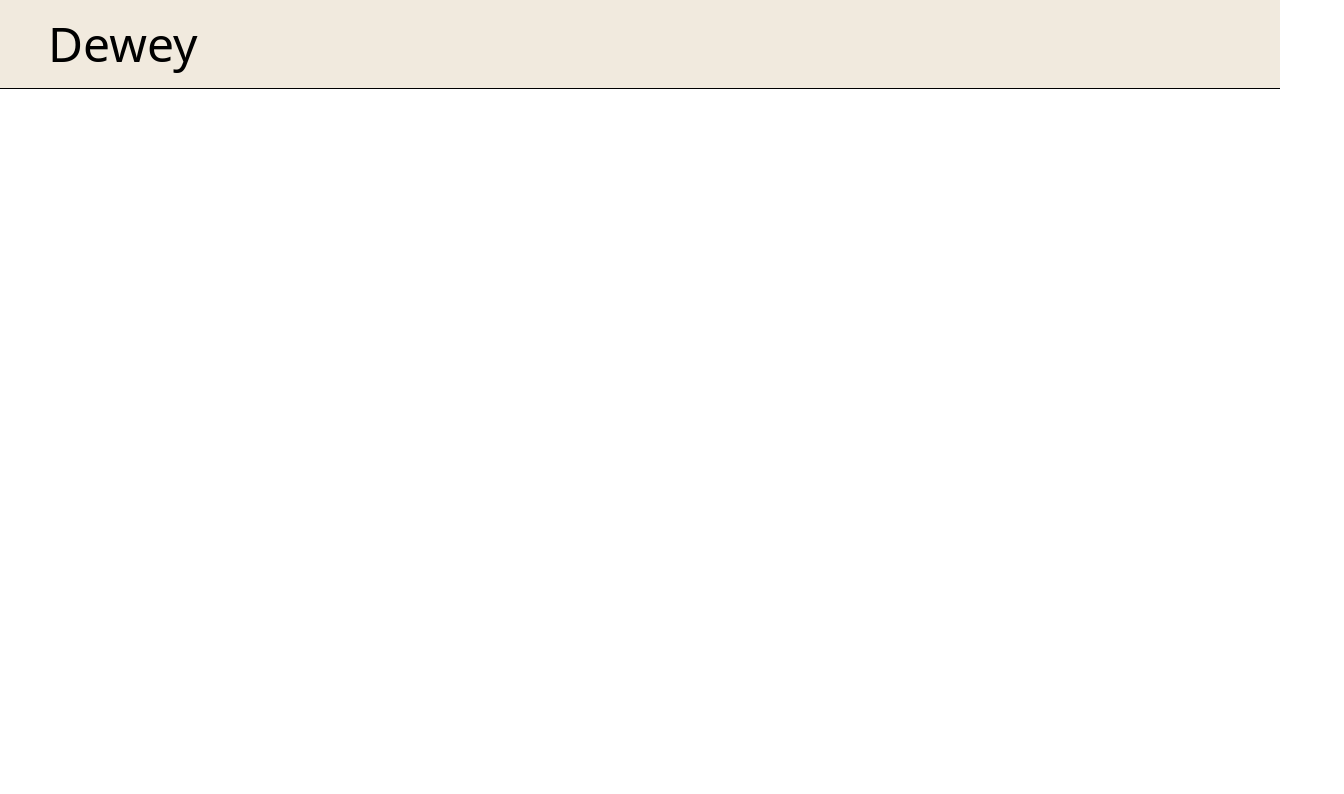
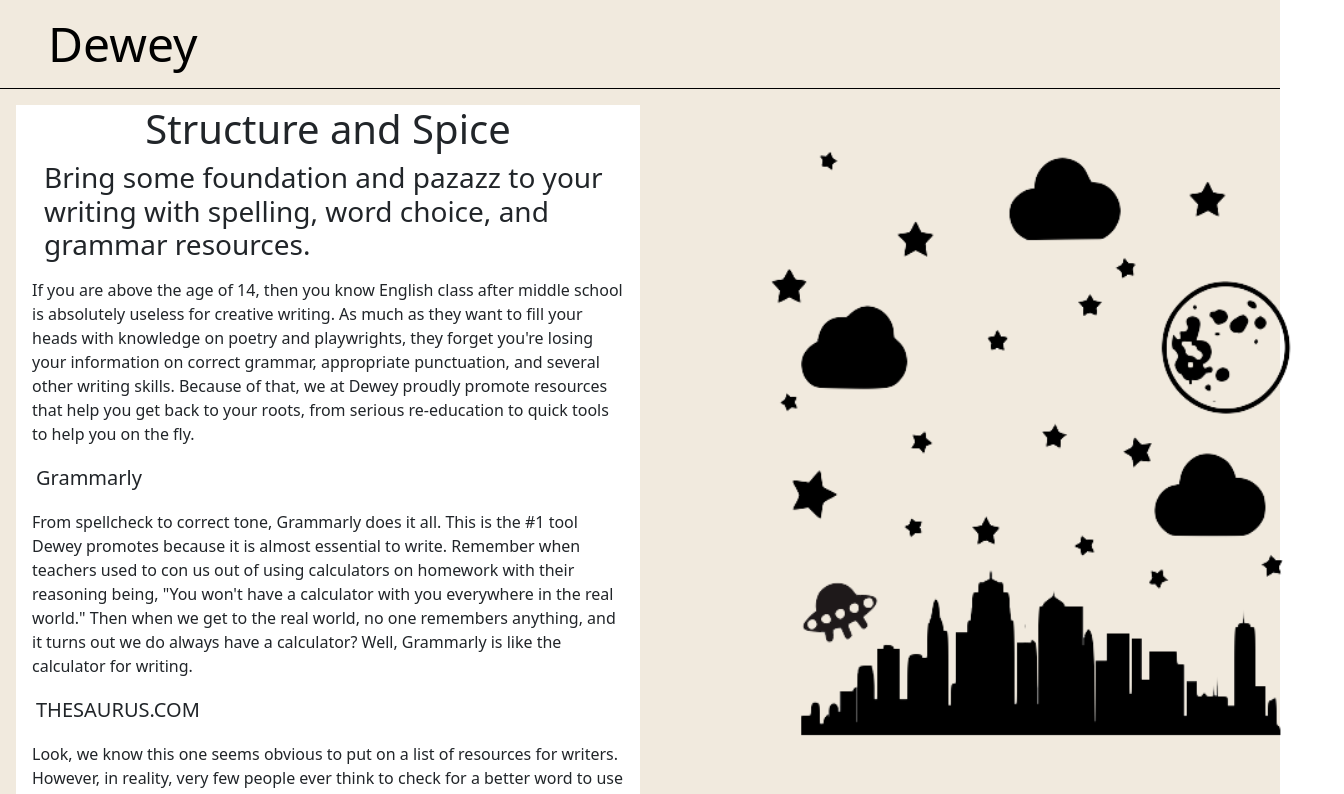
Before and after one commit to MitchA29/CapstoneFrontend, a React (Create React App) app: page /resources in a window 1280 px wide. Before the commit this address had no page. Shown: the top 794 px of the page, 1344 px wide, since content can reach past the window. Built offline with nearby package versions, Linux system fonts and the light colour scheme.

Commit message:
Created resources component.

```diff
--- a/src/components/App.jsx
+++ b/src/components/App.jsx
@@ -13,6 +13,7 @@ import BookClubs from "./BookClubs/BookClubs"
 import Upload from "./Upload/Upload";
 import LogoutUser from "./Logout/Logout";
 import CreateClub from "./CreateClub/CreateClub";
+import Resources from "./Resources/Resources";
 
 
 class App extends Component {
@@ -41,6 +42,7 @@ class App extends Component {
                         <Route path="/" element={<LandingPage/>} />
                         <Route path="/signup" exact element={<SignUp/>} />
                         <Route path="/login" exact element={<LogIn/>} />
+                        <Route path="/resources" exact element={<Resources/>} />
                         <Route path="/profile" exact element={<Profile/>} />
                         <Route path="/explore" element={<Explore/>} />
                         <Route path="/bookclubs" element={<BookClubs/>} />
--- a/src/components/BookClubs/BookClubs.css
+++ b/src/components/BookClubs/BookClubs.css
@@ -12,3 +12,17 @@
     margin-left: 1rem;
     margin-right: 1em;
 }
+
+.joinButton {
+    background-color: rgb(20, 118, 199);
+    color: white;
+    border: none;
+    margin-right: 5%;
+    margin-bottom: 5%;
+    padding: 10px;
+    border-radius: 5px 5px;
+    width: 15em;
+    height: 3em;
+    text-decoration: none;
+    text-align: center;
+}
--- a/src/components/BookClubs/BookClubs.jsx
+++ b/src/components/BookClubs/BookClubs.jsx
@@ -17,23 +17,23 @@ function BookClubs(){
 
     return(
         <div className="bookClubsParent">
-            <container>
+            <Container>
                 <Row>
                 {Clubs.map((getClubs)=>
                 <Col xs="4">
             <Card className="clubCard">
                 <Card.Body>
                     <h4 className="card-title">{getClubs.clubName}</h4>
-                    <h5 className="random">ringleader: {getClubs.clubCreator}</h5>
+                    <h5 className="random">ringleader: {getClubs.clubCreator.username}</h5>
                     <h5 className="random">book of the week: {getClubs.clubBook}</h5>
                     <p className= "card-text">{getClubs.clubDescription}</p>
-                    <a href="#" className="btn btn-primary">Join</a>
+                    <a href="#" className="joinButton">Join</a>
                 </Card.Body>
             </Card>
             </Col>
             )}
                 </Row>
-            </container>
+            </Container>
         </div>
     )
 }
--- a/src/components/NavBar/NavBar.css
+++ b/src/components/NavBar/NavBar.css
@@ -20,7 +20,7 @@
 
 .nav-links {
     display: grid;
-    grid-template-columns: repeat(5, auto);
+    grid-template-columns: repeat(6, auto);
     grid-gap: 20px;
     list-style: none;
     padding-top: 10px;
--- a/src/components/NavBar/NavBar.jsx
+++ b/src/components/NavBar/NavBar.jsx
@@ -27,6 +27,11 @@ const NavBar = ({ user }) => {
                             </NavLink>
                         </li>
                         <li className="nav-item">
+                            <NavLink to="/resources" className="nav-link" >
+                                Resources
+                            </NavLink>
+                        </li>
+                        <li className="nav-item">
                             <NavLink to="/explore" className="nav-link" >
                                 Explore
                             </NavLink>
--- a/src/components/Profile/Profile.css
+++ b/src/components/Profile/Profile.css
@@ -8,6 +8,7 @@
     margin-top: 1em;
     margin-left: 1em;
     border-bottom: solid 1px black;
+    width: 100%;
 }
 
 .uploadButtonProfile {
@@ -21,7 +22,6 @@
     text-decoration: none;
     text-align: center;
     margin-left: .5em;
-    margin-right: 50em;
 }
 
 .createClubButtonProfile {
@@ -30,12 +30,11 @@
     border: none;
     padding: 9px;
     border-radius: 5px 5px;
-    width: 10em;
+    width: 8em;
     height: 3em;
     text-decoration: none;
     text-align: center;
-    margin-left: .5em;
-    margin-right: 50em;
+    margin-left: 1em;
 
 }
 
@@ -64,3 +63,7 @@
     text-decoration: none;
     text-align: center;
 }
+
+.headerTitle {
+    display: inline-flex;
+}
--- a/src/components/Profile/Profile.jsx
+++ b/src/components/Profile/Profile.jsx
@@ -23,6 +23,14 @@ function Profile(){
         setStories(response.data)
     }
 
+    const deleteStory = async (story) =>{
+        console.log(story)
+        await axios.delete('http://127.0.0.1:8000/api/stories/${story}/', {
+            headers: {
+                Authorization: 'Bearer ' + token}});
+        getStories()
+    }
+
     const getClubs = async () =>{
         let response = await axios.get('http://127.0.0.1:8000/api/clubs/', {
             headers: {
@@ -38,10 +46,18 @@ function Profile(){
         setFavorites(response.data)
     }
 
+    const deleteFavorite = async (id) =>{
+        let response = await axios.get('http://127.0.0.1:8000/api/favorites/delete/', {
+            headers: {
+                Authorization: 'Bearer ' + token}});
+        console.log(response.data)
+        setFavorites(response.data)
+    }
+
     return(
         <div className="profileParent">
             <div className="storyHeader">
-                <div className="storyHeaderTitle">
+                <div className="headerTitle">
                     <h1>My Stories</h1>
                 </div>
                 <a className="uploadButtonProfile" href="/upload">Upload</a>
@@ -59,7 +75,7 @@ function Profile(){
                                     <h6 className="random">Genre: {setStories.storyGenre}</h6>
                                     <p className= "card-text">{setStories.storyDescription}</p>
                                     <a href="#" className="downloadButton">Download</a>
-                                    <a href="#" className="downloadButton" >Delete</a>
+                                    <a href="#" className="downloadButton" onClick={() => deleteStory(setStories.id)} >Delete</a>
                                     <a href="#" className="downloadButton" >...</a>
                                 </Card.Body>
                             </Card>
@@ -70,7 +86,7 @@ function Profile(){
                 </Container>
             </div>
             <div className="storyHeader">
-                <div className="favoritesHeaderTitle">
+                <div className="headerTitle">
                     <h1>My Favorites</h1>
                 </div>
             </div>
@@ -87,7 +103,7 @@ function Profile(){
                                     <h6 className="random">Genre: {setFavorites.favoriteStory.storyGenre}</h6>
                                     <p className= "card-text">{setFavorites.favoriteStory.storyDescription}</p>
                                     <a href="#" className="downloadButton">Download</a>
-                                    <a href="#" className="downloadButton">Unfavorite</a>
+                                    <a href="#" className="downloadButton" onClick={() => deleteFavorite(setFavorites.id)}>Unfavorite</a>
                                 </Card.Body>
                             </Card>
                         </Col>
@@ -97,10 +113,10 @@ function Profile(){
                 </Container>
             </div>
             <div className="storyHeader">
-                <div className="clubsHeaderTitle">
+                <div className="headerTitle">
                     <h1>My clubs</h1>
+                    <a className="createClubButtonProfile" href="/createclub">Create Club</a>
                 </div>
-                <a className="createClubButtonProfile" href="/createclub">Create Club</a>
             </div>
             <div className="exploreParentProfile">
                 <Container>
--- /dev/null
+++ b/src/components/Resources/Resources.css
@@ -0,0 +1,60 @@
+.resourcesParent {
+    background-color: #f1eade;
+    min-height: 700px;
+    display: inline-flex;
+    max-width: 100%;
+    margin-top: 1em;
+    margin-bottom: 1em;
+    margin-left: 1em;
+    margin-right: 1em;
+
+}
+
+.resourcesSlideOne {
+    display: inline-flex;
+    max-width: 100%;
+    background-color: white;
+    margin-top: 1em;
+    margin-bottom: 1em;
+    margin-left: 1em;
+    margin-right: 1em;
+}
+
+.slideOneText {
+    max-width: 50%;
+    background-color: white;
+    margin-left: 15m;
+    margin-bottom: 3em;
+}
+
+.slideOneBlank {
+    display: inline-flex;
+    text-align: center;
+    background-color: #f1eade;
+    max-width: 50%;
+}
+
+h1 {
+    text-align: center;
+}
+
+h3 {
+    margin-left: 1em;
+}
+
+.slideText {
+    margin-top: 1em;
+    margin-left: 1em;
+    margin-right: 1em;
+}
+
+.textTitle {
+    margin-top: 1em;
+    margin-bottom: 1em;
+    margin-left: 1em;
+}
+
+.resourcesImage {
+    height: 900px;
+
+}
--- /dev/null
+++ b/src/components/Resources/Resources.jsx
@@ -0,0 +1,25 @@
+import React from 'react';
+import "./Resources.css"
+import axios from 'axios';
+
+const Resources = (props)=>{
+    return(
+        <div className="resourcesParent">
+                <div className="slideOneText">
+                    <h1>Structure and Spice</h1>
+                    <h3>    Bring some foundation and pazazz to your writing with spelling, word choice, and grammar resources.</h3>
+                    <body className="slideText">If you are above the age of 14, then you know English class after middle school is absolutely useless for creative writing. As much as they want to fill your heads with knowledge on poetry and playwrights, they forget you're losing your information on correct grammar, appropriate punctuation, and several other writing skills. Because of that, we at Dewey proudly promote resources that help you get back to your roots, from serious re-education to quick tools to help you on the fly.</body>
+                    <h5 className="textTitle">Grammarly</h5>
+                    <body className="slideText">From spellcheck to correct tone, Grammarly does it all. This is the #1 tool Dewey promotes because it is almost essential to write. Remember when teachers used to con us out of using calculators on homework with their reasoning being, "You won't have a calculator with you everywhere in the real world." Then when we get to the real world, no one remembers anything, and it turns out we do always have a calculator? Well, Grammarly is like the calculator for writing. </body>
+                    <h5 className="textTitle">THESAURUS.COM</h5>
+                    <body className="slideText">Look, we know this one seems obvious to put on a list of resources for writers. However, in reality, very few people ever think to check for a better word to use and go straight from the noggin. While some of us do have quite the range in vocabulary, the rest of us ill-speaking peasants need a little help.</body>
+                    <h5 className="textTitle">Dewey</h5>
+                    <body className="slideText">Hey, don't roll your eyes at us! Here at Dewey, we pride ourselves on being the platform for creative writers. While we are not much yet, we have some exciting plans for the future of this site. Stick around to find out?</body>
+                </div>
+                <div className="slideOneBlank">
+                <img className="resourcesImage" src="ResourcesImage.png" alt="Resources Picture"/>
+                </div>
+        </div>
+    );
+}
+export default Resources;
```
Also changed, not shown: public/ResourcesImage.png (added).
